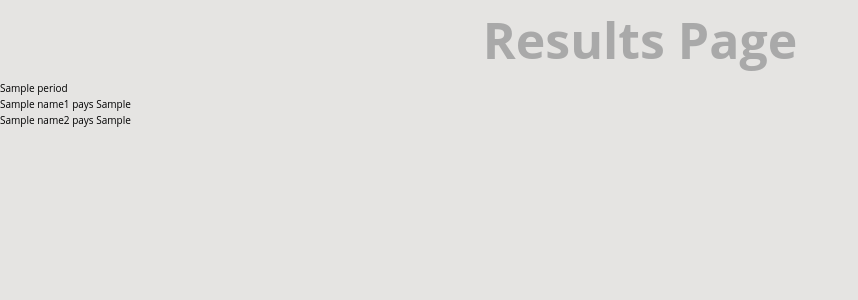
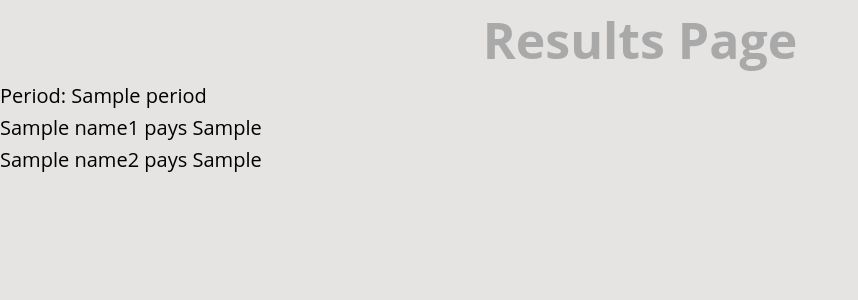
Before and after one commit to aysebat/FlatmatesBill, a Flask app: template templates/results_page.html in a window 1280 px wide. Shown: the top 300 px of the page, without its empty margins (0-858 px from the left). Run offline with Flask 2, Linux system fonts and the light colour scheme; the template is opened without the code that fills it: most values are stand-ins (such as "Sample title", 1, 10 or a date in 2020).

Commit message:
css styling on result page

```diff
--- a/static/main.css
+++ b/static/main.css
@@ -185,3 +185,15 @@ input[type=submit]{
    border: none;
    font-size: inherit;
    cursor: pointer;}
+
+.result{
+   display: flex;
+   flex-direction: column;
+
+
+}
+
+.result-text {
+   font-size : 2rem;
+
+}
--- a/templates/results_page.html
+++ b/templates/results_page.html
@@ -7,10 +7,16 @@
     <title>Results Page</title>
 </head>
 <body>
-<h2>Results Page</h2>
-{{period}} <br>
-{{name1}} pays {{ amount1}} <br>
-{{name2}} pays {{ amount2}} <br>
+<div class="result">
+    <h2 >Results Page</h2>
+    <p class="result-text">
+    Period:   {{period}} <br>
+    {{name1}} pays {{ amount1}} <br>
+    {{name2}} pays {{ amount2}} <br>
+    </p>
+
+</div>
+
 
 </body>
 </html>
```
